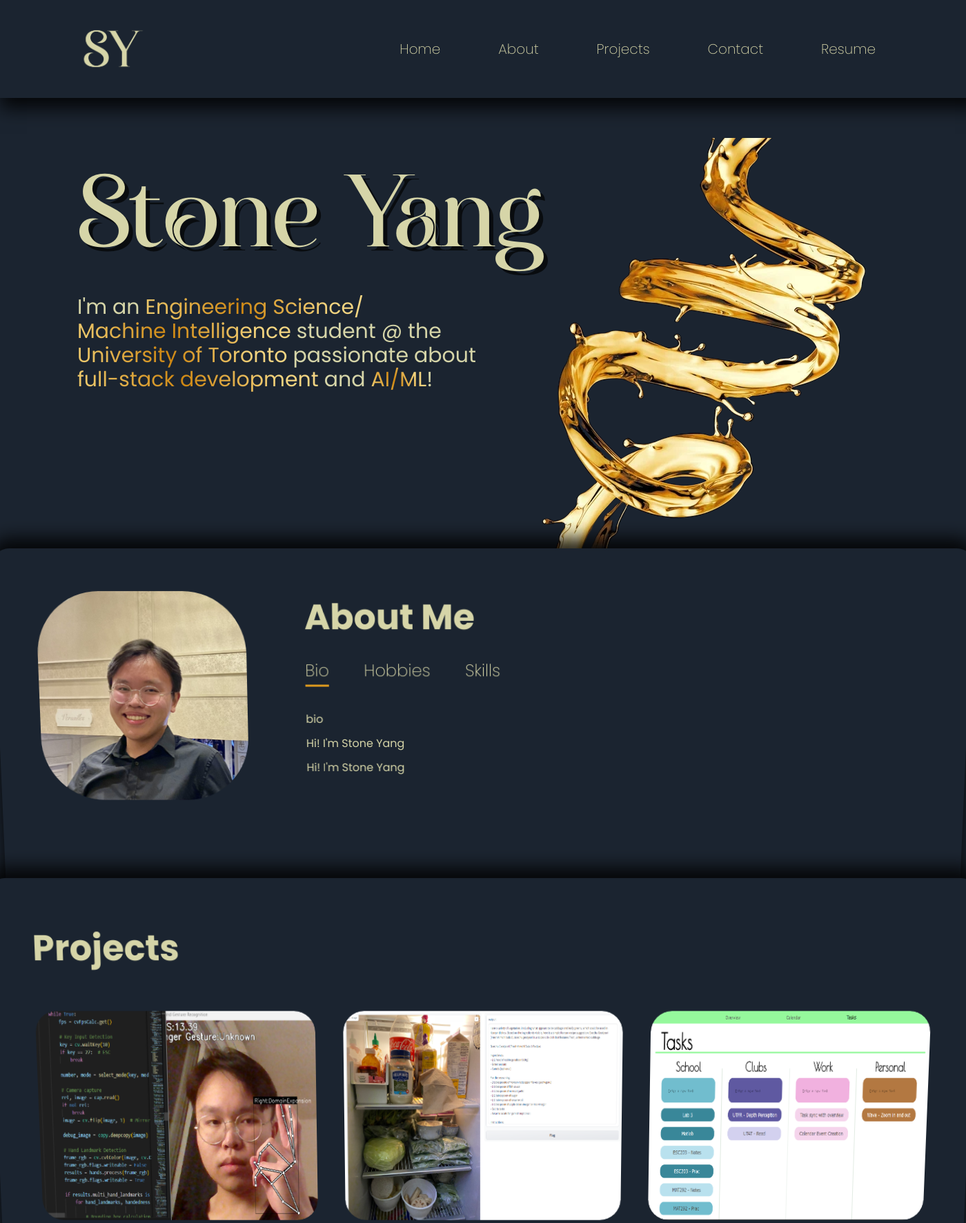
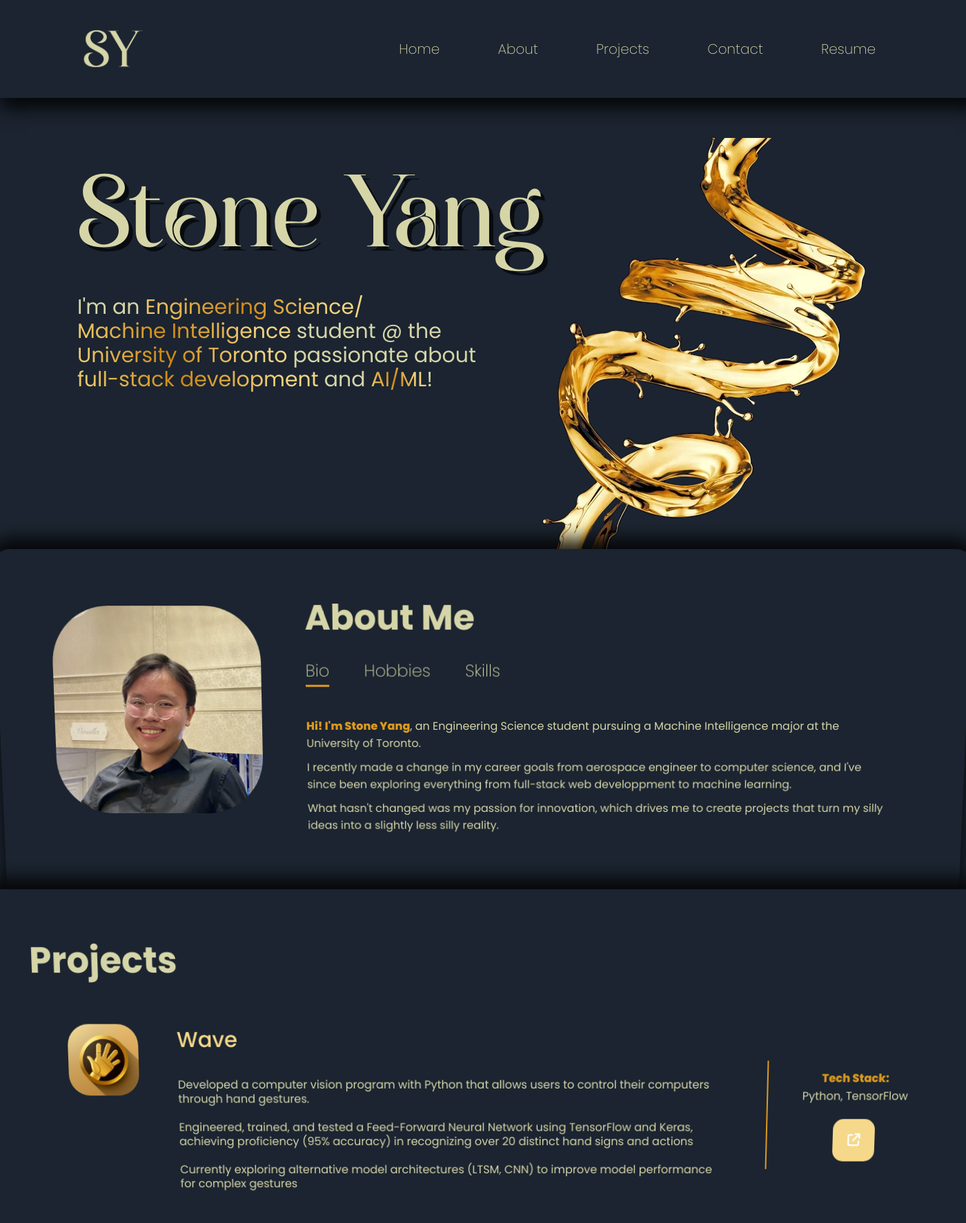
Before and after one commit to Yangston/Personal-Website, a Django app: page / in a window 1400 px wide. Shown: the top 1773 px of the page at 69% size. Run offline with Django 4.2, Linux system fonts and the light colour scheme; data comes from the database, SQL or seed files in the repository; some libraries are stand-ins or nearby versions.

Commit message:
Finalized Home Page
- Polished About section
- Revamped Project section
- Polished Contact section
- Completed Navigation Bar

```diff
--- a/global_static/style.css
+++ b/global_static/style.css
@@ -10,7 +10,12 @@
 }
 
 /*Base*/
+:root {
+  color-scheme: dark;
+}
+
 *{
+  font-family: Poppins, Newsreader, Verdana;
   box-sizing: border-box;
   margin: 0;
   padding: 0;
@@ -168,28 +173,20 @@ nav ul li a:hover::after{
   background-position: 90% 100%;
 }
 
-#copyright_tag{
-  overflow: hidden;
-  background-color:#1B2430;
-  padding: 40px;
-  width:101.5%; /*declares copyright tag format*/
-  text-align:center;
-  position: relative;
-}
-
 /* About_____________________ */
 .container{
   background: #1B2430;
   width: 105%;
   max-width: 1400px;
   padding: 60px;
-  padding-bottom: 200px;
+  padding-bottom: 100px;
   position: relative;
   margin: auto;
   box-shadow: 0px -15px 25px rgba(0, 0, 0, 0.85);
   border-radius: 25px;
   z-index: 1;
   transform: perspective(280px) rotateX(-1deg);
+  overflow: hidden;
 }
 
 #about p{
@@ -211,9 +208,10 @@ nav ul li a:hover::after{
 }
 
 #col-1 img {
-  height:300px;
-  width:300px;
+  height:340px;
+  width:340px;
   border-radius: 30%;
+  padding: 20px;
 }
 
 #col-2{
@@ -263,6 +261,10 @@ nav ul li a:hover::after{
   left: 0px;
 }
 
+.tab-contents{
+  width: 60%;
+}
+
 .tab-contents ul li{
   font-family: Poppins, Newsreader, Verdana;
   font-weight: 400;
@@ -272,81 +274,121 @@ nav ul li a:hover::after{
 
 .tab-contents ul li span{
   color: #dc991e;
+  font-weight: 800;
 }
 
+/* Animation for sliding effect */
 .tab-contents{
-  display: none;
+  overflow: hidden;
+  opacity: 0;
+  transform: translateX(100%);
+  transition: all 0.8s cubic-bezier(.85,-0.21,.99,.99);
 }
 
-.tab-contents.active-content{
+.tab-contents.active-content {
   display: block;
+  opacity: 1;
+  transform: translateX(0);
+  transition: all 0.8s cubic-bezier(.39,.16,.39,1.25);
+
+}
+
+#bio{
+  position: absolute;
+}
+
+#hobbies{
+  position: absolute;
+}
+
+#skills{
+  position: absolute;
 }
 
 /* Project____________________ */
 #projects{
   position: relative;
-  top: -80px;
+  top: 0px;
 }
 
 .project-list{
   display: grid;
-  grid-template-columns: repeat(auto-fit, minmax(250px, 1fr));
+  grid-template-rows: repeat(auto-fit, minmax(100px, 1fr));
+  margin-left: 50px;
   grid-gap: 40px;
   margin-top: 50px;
 }
 
 .project{
+  display: flex;
+  flex-direction: row;
   border-radius: 30px;
   position: relative;
-  overflow: hidden;
+}
+
+.project div{
+  margin: 0px 15px;
 }
 
 .project img{
-  height: 300px;
-  width: 400px;
+  height: 100px;
+  width: 100px;
   border-radius: 30px;
   display: block;
   transition: transform 0.5s;
 }
 
-.label{
-  width: 100%;
-  height: 0;
-  background: linear-gradient(0deg, #ce8712, rgba(0, 0, 0, 0.6));
-  border-radius: 30px;
-  position: absolute;
-  left: 0;
-  bottom: 0;
+.project-info{
+  flex-basis: 900px;
+  display: flex;
+  flex-direction: column;
+  position: relative;
   overflow: hidden;
+  padding: 0px 40px;
+}
+
+.project-info h3{
+  color: #f6d88a;
+  font-size: 30px;
+  font-weight: 500;
+  margin-bottom: 10px;
+}
+
+.project-info ul li{
+  font-family: Poppins, Newsreader, Verdana;
+  font-weight: 400;
+  line-height: 20px;
+  list-style: none;
+  margin: 20px 0;
+}
+
+.project-info ul li span, .tech-stack span{
+  color: #dc991e;
+  font-weight: 800;
+}
+
+.project:hover img{
+  transform: scale(1.2);
+}
+
+.divider{
+  height: 60%;
+  width: 3px;
+  position: relative;
+  top: 20%;
+  background-color: #dc991e;
+}
+
+.side-panel{
+  flex-basis: 200px;
   display: flex;
   align-items: center;
   justify-content: center;
   flex-direction: column;
-  padding: 0 40px;
   text-align: center;
-  transition: 0.5s;
 }
 
-.project:hover img{
-  transform: scale(0.9);
-}
-
-.project:hover .label{
-  height: 100%;
-}
-
-.label h3{
-  color: #f6d88a;
-  font-size: 30px;
-  font-weight: 500;
-  margin-bottom: 20px;
-}
-
-.label p{
-  color: #f6d88a;
-}
-
-.label a{
+.side-panel a{
   margin-top: 20px;
   background: #f6d88a;
   text-decoration: none;
@@ -356,40 +398,64 @@ nav ul li a:hover::after{
   width: 60px;
   height: 60px;
   border-radius: 25%;
+  transition: transform 0.3s linear, background 0.2s linear;
+}
+
+.side-panel a:hover{
+  background: #dc991e;
+  transform: translateY(-5px);
+}
+
+.tech-stack ul li{
+  list-style: none;
 }
 
 .see-more{
   display: block;
+  font-family: Poppins, Newsreader, Verdana;
   margin: 50px auto;
   width: fit-content;
   border: 1px solid #ce8712;
   padding: 14px 50px;
   border-radius: 6px;
   text-decoration: none;
-  color: white;
+  color: #f6d88a;
   transition: background 0.5s;
 }
 
 .see-more:hover{
   background: #ce8712;
+  color: white;
 }
 
 /* contact__________________ */
 #contact{
   position: relative;
-  top: -200px;
+  top: -50px;
 }
 
 .contact-links{
-  flex-basis: 35%;
+  flex-basis: 55%;
 }
 
-.contact-links p{
+.emails{
+  margin-top: 30px;
+}
+
+.emails ul li{
+  list-style: none;
+  line-height: 50px;
+}
+
+.emails a{
+  color: #f6d88a;
+  font-family: Poppins, Newsreader, Verdana;
+  text-decoration: none;
   margin-top: 30px;
   font-size: 24px;
 }
 
-.contact-links p i{
+.emails a i{
   color: #f6d88a;
   margin-right: 15px;
 }
@@ -410,6 +476,16 @@ nav ul li a:hover::after{
 .socials a:hover{
   color: #ce8712;
   transform: translateY(-5px);
+}
+
+/* bottom of page___________________________ */
+#copyright_tag{
+  overflow: hidden;
+  background-color:#1B2430;
+  padding: 40px;
+  width:101.5%; /*declares copyright tag format*/
+  text-align:center;
+  position: relative;
 }
 
 /* responsive css__________________ */
--- a/main/templates/main.html
+++ b/main/templates/main.html
@@ -21,10 +21,10 @@
                     <img src="{% static 'favicon.png' %}" class="logo"/>
                     <ul id = "menu">
                         <li><a href ="#">Home</a></li>
-                        <li><a href ="#">About</a></li>
-                        <li><a href ="#">Projects</a></li>
-                        <li><a href ="#">Contact</a></li>
-                        <li><a href ="#">Resume</a></li>
+                        <li><a href ="#about">About</a></li>
+                        <li><a href ="#projects">Projects</a></li>
+                        <li><a href ="#contact">Contact</a></li>
+                        <li><a href ="{% static 'pdf/Stone_Yang _Resume.pdf' %}"  target="_blank" rel="noopener noreferrer">Resume</a></li>
                         <i class="fa-solid fa-xmark" onclick="closeMenu()"></i>
                     </ul>
                     <i class="fa-solid fa-bars" onclick="openMenu()"></i>
@@ -53,23 +53,36 @@
                         </div>
                         <div class="tab-contents active-content" id = "bio">
                             <ul>
-                                <li>bio</li>
-                                <li>Hi! I'm Stone Yang</li>
-                                <li>Hi! I'm Stone Yang</li>
+                                <li><span>Hi! I'm Stone Yang</span>, an Engineering Science student pursuing a Machine Intelligence major
+                                    at the University of Toronto.
+                                </li>
+                                <li>I recently made a change in my career goals from aerospace engineer to computer science, and I've since been
+                                    exploring everything from full-stack web developpment to machine learning.
+                                </li>
+                                <li>
+                                    What hasn't changed was my passion for innovation, which drives me to create projects that turn
+                                    my silly ideas into a slightly less silly reality.
+                                </li>
                             </ul>
                         </div>
                         <div class="tab-contents" id = "hobbies">
                             <ul>
-                                <li>hob</li>
-                                <li>Hi! I'm Stone Yang</li>
-                                <li>Hi! I'm Stone Yang</li>
+                                <li><span>In my free time</span>, I like to hit the gym and go for runs. Depending on the weather, I also
+                                    like to play frisbee and basketball, and ski in the winters.
+                                </li>
+                                <li><span>I love learning new skills!</span> I'm currently working on my drawing skills, and improving my
+                                    geographical knowledge on the world's countries (I am memorizing mountain ranges to improve in GeoGuessr)
+                                </li>
+                                <li><span>I'm also a huge fan</span> of board games and an adventerous foodie. Depending on my internship offers
+                                    and the size of my bank account, I might also develop a passion for travelling!
+                                </li>
                             </ul>
                         </div>
                         <div class="tab-contents" id = "skills">
                             <ul>
-                                <li>skill</li>
-                                <li>Hi! I'm Stone Yang</li>
-                                <li>Hi! I'm Stone Yang</li>
+                                <li><span>Programming Languages:</span> Python, Java, C, HTML/CSS, JavaScript, SystemVerilog, RISC-V Assembly, Arduino, MATLAB</li>
+                                <li><span>Tools/Frameworks:</span> Django, PostgreSQL, Vercel, TensorFlow, Stable Diffusion, Autodesk Inventor, Fusion 360, Cura, COMSOL Multiphysics,
+                                    Microsoft Word, Excel, Powerpoint, Modelsim</li>
                             </ul>
                         </div>
                     </div>
@@ -82,31 +95,83 @@
                 <h2>Projects</h2>
                 <div class="project-list">
                     <div class="project">
-                        <img src = "{% static 'images/Wave.png' %}">
-                        <div class="label">
+                        <img src = "{% static 'images/AI_proejct_icons/wave_icon.jpeg' %}">
+                        <div class="project-info">
                             <h3>Wave</h3>
-                            <p>Wave app</p>
-                            <a href="#"><i class="fa-solid fa-arrow-up-right-from-square"></i></a>
+                            <ul>
+                                <li>Developed a computer vision program with Python that allows users to control their computers
+                                    through hand gestures.
+                                </li>
+                                <li>Engineered, trained, and tested a Feed-Forward Neural Network using TensorFlow and Keras,
+                                    achieving proficiency (95% accuracy) in recognizing over 20 distinct hand signs and actions
+                                </li>
+                                <li>Currently exploring alternative model architectures (LTSM, CNN) to improve model performance
+                                    for complex gestures
+                                </li>
+                            </ul>
+                        </div>
+                        <div class="divider"></div>
+                        <div class="side-panel">
+                            <div class="tech-stack">
+                                <ul>
+                                    <li><span>Tech Stack:</span></li>
+                                    <li>Python, TensorFlow</li>
+                                </ul>
+                            </div>
+                            <a href="https://github.com/Yangston/Wave" target="_blank" rel="noopener noreferrer"><i class="fa-solid fa-arrow-up-right-from-square"></i></a>
                         </div>
                     </div>
                     <div class="project">
-                        <img src = "{% static 'images/ChefGPT.png' %}">
-                        <div class="label">
-                            <h3>ChefGPT</h3>
-                            <p>COOKING</p>
-                            <a href="#"><i class="fa-solid fa-arrow-up-right-from-square"></i></a>
+                        <img src = "{% static 'images/AI_proejct_icons/workout_icon.jpeg' %}">
+                        <div class="project-info">
+                            <h3>Repertoire</h3>
+                            <ul>
+                                <li>Developed a computer vision program with Python that allows users to control their computers
+                                    through hand gestures.
+                                </li>
+                                <li>Engineered, trained, and tested a Feed-Forward Neural Network using TensorFlow and Keras,
+                                    achieving proficiency (95% accuracy) in recognizing over 20 distinct hand signs and actions
+                                </li>
+                                <li>Currently exploring alternative model architectures (LTSM, CNN) to improve model performance
+                                    for complex gestures
+                                </li>
+                            </ul>
+                        </div>
+                        <div class="divider"></div>
+                        <div class="side-panel">
+                            <div class="tech-stack">
+                                <ul>
+                                    <li><span>Tech Stack:</span></li>
+                                    <li>Java</li>
+                                </ul>
+                            </div>
+                            <a href="https://github.com/Yangston/Repertoire" target="_blank" rel="noopener noreferrer"><i class="fa-solid fa-arrow-up-right-from-square"></i></a>
                         </div>
                     </div>
                     <div class="project">
-                        <img src = "{% static 'images/PlanIt.png' %}">
-                        <div class="label">
+                        <img src = "{% static 'images/AI_proejct_icons/planit_icon.jpeg' %}">
+                        <div class="project-info">
                             <h3>PlanIt</h3>
-                            <p>to-do</p>
+                            <ul>
+                                <li>Created a minimalist Calendar/To-Do app; constructed the user interface with HTML, CSS, and JavaScript.
+                                </li>
+                                <li>Developed the backend infrastructure using Django and PostgreSQL.
+                                </li>
+                            </ul>
+                        </div>
+                        <div class="divider"></div>
+                        <div class="side-panel">
+                            <div class="tech-stack">
+                                <ul>
+                                    <li><span>Tech Stack:</span></li>
+                                    <li>HTML, CSS, JavaScript, Python, Django, PostgreSQL</li>
+                                </ul>
+                            </div>
                             <a href="#"><i class="fa-solid fa-arrow-up-right-from-square"></i></a>
                         </div>
                     </div>
                 </div>
-                <a href ="#" class = "see-more">See More</a>
+                <!-- <a href ="#" class = "see-more">See All Projects</a> -->
             </div>
         </section>
 <!-- contact______________________ -->
@@ -115,10 +180,16 @@
                 <div class="row">
                     <div class="contact-links">
                         <h2>Contact Me</h2>
-                        <p><i class="fa-solid fa-envelope"></i>stoneyang17@gmail.com</p>
+                        <div class="emails">
+                            <ul>
+                                <li><a href = "mailto:stoneyang17@gmail.com"><i class="fa-solid fa-envelope"></i>Personal/Work: stoneyang17@gmail.com</a></li>
+                                <li><a href = "mailto:stone.yang@mail.utoronto.ca"><i class="fa-solid fa-inbox"></i>School: stone.yang@mail.utoronto.ca</a></li>
+                            </ul>
+                        </div>
                         <div class="socials">
                             <a href ="https://github.com/Yangston" target="_blank" rel="noopener noreferrer"><i class="fa-brands fa-github"></i></a>
                             <a href ="https://www.linkedin.com/in/stone-yang-a931861b2/" target="_blank" rel="noopener noreferrer"><i class="fa-brands fa-linkedin"></i></a>
+                            <a href ="https://www.instagram.com/stoneyanggg/" target="_blank" rel="noopener noreferrer"><i class="fa-brands fa-instagram"></i></a>
                         </div>
                     </div>
                 </div>
```
Also changed, not shown: global_static/images/AI_proejct_icons/Hand_circular_icon_creative_ic (1).jpeg (added), global_static/images/AI_proejct_icons/Hand_circular_icon_creative_ic (2).jpeg (added), global_static/images/AI_proejct_icons/Hand_circular_icon_creative_ic.jpeg (added), global_static/images/AI_proejct_icons/dumbbell_creative_icon_flat_st.jpeg (added), global_static/images/AI_proejct_icons/dumbbell_gold_color_circular_i (1).jpeg (added), global_static/images/AI_proejct_icons/hand_gold_color_circular_icon_.jpeg (added), global_static/images/AI_proejct_icons/notebook_circular_icon_creativ.jpeg (added), global_static/images/AI_proejct_icons/notebook_notes_circular_icon_c (1).jpeg (added), global_static/images/AI_proejct_icons/notebook_notes_circular_icon_c.jpeg (added), global_static/images/AI_proejct_icons/planit_icon.jpeg (added), global_static/images/AI_proejct_icons/wave_icon.jpeg (added), global_static/images/AI_proejct_icons/workout_icon.jpeg (added), main/static/main/javascript/main.js (line endings or trailing spaces), 1 other file.
